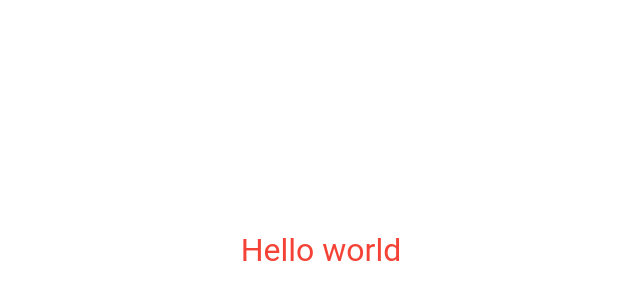
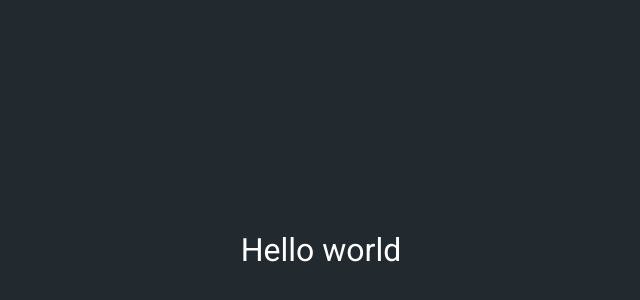
Before and after one commit to peguimasid/ig.news, a Next.js app: page / in a window 1280 px wide. Shown: the part 150-450 px from the top of the page, without its empty margins (319-959 px from the left). Built offline with nearby package versions, Linux system fonts and the light colour scheme.

Commit message:
add _document file

```diff
--- /dev/null
+++ b/src/pages/_document.tsx
@@ -0,0 +1,22 @@
+import Document, { Html, Head, Main, NextScript } from 'next/document';
+
+export default class MyDocument extends Document {
+  render() {
+    return (
+      <Html>
+        <Head>
+          <meta charSet="utf-8" />
+          <link rel="preconnect" href="https://fonts.gstatic.com" />
+          <link
+            href="https://fonts.googleapis.com/css2?family=Roboto:wght@400;700;900&display=swap"
+            rel="stylesheet"
+          />
+        </Head>
+        <body>
+          <Main />
+          <NextScript />
+        </body>
+      </Html>
+    );
+  }
+}
--- a/src/pages/index.tsx
+++ b/src/pages/index.tsx
@@ -1,7 +1,7 @@
 const Home = () => {
   return (
-    <div className="w-full h-screen flex justify-center items-center">
-      <h1 className="text-20 text-red">Hello world</h1>
+    <div className="bg-black w-full h-screen flex justify-center items-center font-sans">
+      <h1 className="text-20 text-white">Hello world</h1>
     </div>
   );
 };
```
